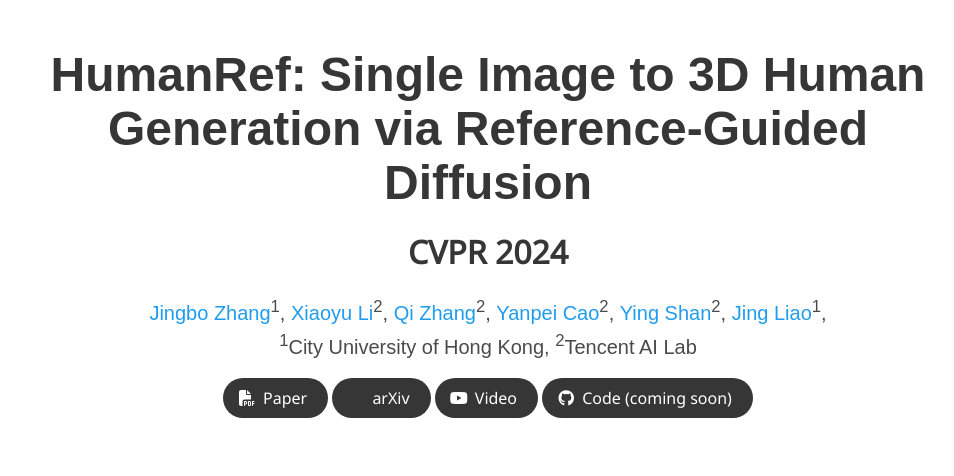
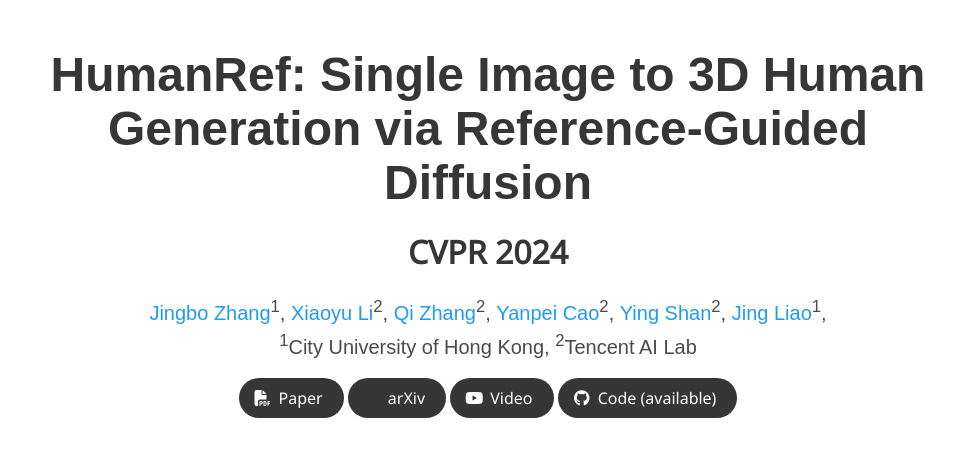
Before and after one commit to eckertzhang/HumanRef.github.io, a plain HTML site: page index.html in a window 1280 px wide. Shown: the top 476 px of the page, without its empty margins (152-1106 px from the left). Drawn offline with nearby package versions, Linux system fonts and the light colour scheme; some icons are missing; a web font is replaced by a local one.

Commit message:
Update index.html

```diff
--- a/index.html
+++ b/index.html
@@ -110,7 +110,7 @@
                   <span class="icon">
                       <i class="fab fa-github"></i>
                   </span>
-                  <span>Code (coming soon)</span>
+                  <span>Code (available)</span>
                   </a>
             </div>
           </div>
```
